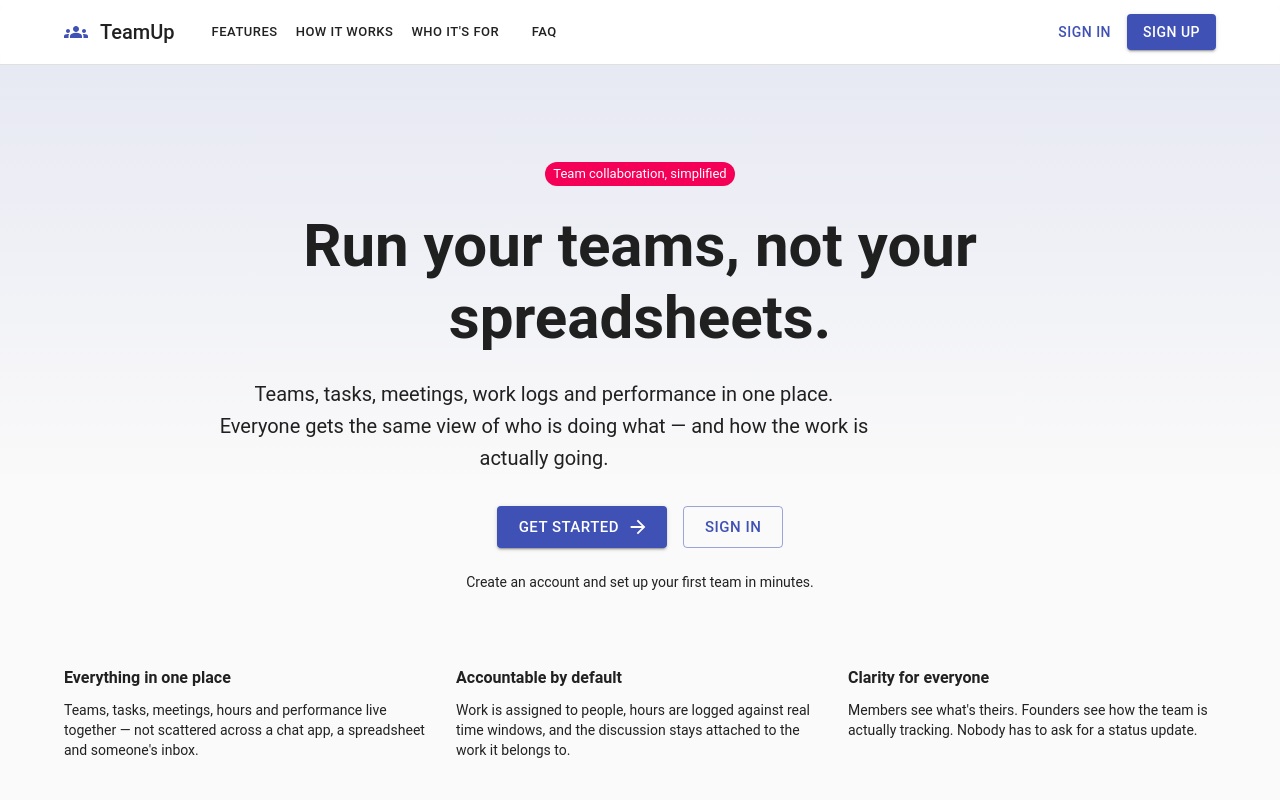
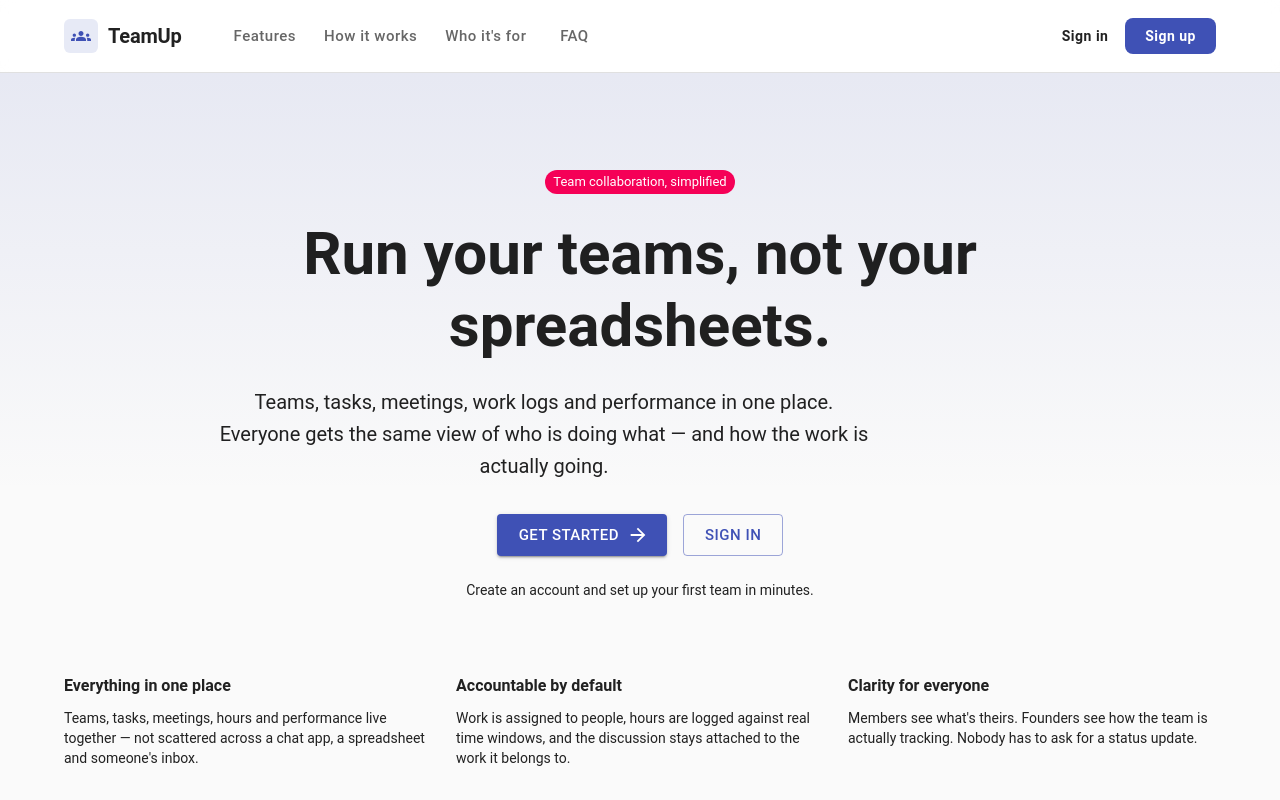
Before and after one commit to clickTwice26/team-mngt-frontend, a Next.js app: page / in a window 1280 px wide. Shown: the top 800 px of the page. Built offline with nearby package versions, Linux system fonts and the light colour scheme; no server answers; a web font is replaced by a local one; what @mui/material-nextjs would draw is missing.

Commit message:
feat: integrate Cloudflare Turnstile captcha for enhanced login security

```diff
--- a/src/app/page.tsx
+++ b/src/app/page.tsx
@@ -229,26 +229,57 @@ export default function Home() {
           borderColor: "divider",
         }}
       >
-        <Container maxWidth="lg" disableGutters>
-          <Toolbar>
-            <GroupsIcon color="primary" sx={{ mr: 1.5 }} />
-            <Typography
-              variant="h6"
+        <Container maxWidth="lg">
+          <Toolbar disableGutters sx={{ minHeight: { xs: 64, md: 72 } }}>
+            <Stack
+              direction="row"
+              spacing={1.25}
               component={Link}
               href="/"
-              noWrap
-              sx={{ color: "text.primary", textDecoration: "none" }}
+              sx={{ alignItems: "center", textDecoration: "none" }}
             >
-              TeamUp
-            </Typography>
+              <Box
+                sx={{
+                  display: "flex",
+                  alignItems: "center",
+                  justifyContent: "center",
+                  width: 34,
+                  height: 34,
+                  borderRadius: 1.5,
+                  color: "primary.main",
+                  bgcolor: (theme) => alpha(theme.palette.primary.main, 0.12),
+                }}
+              >
+                <GroupsIcon fontSize="small" />
+              </Box>
+              <Typography
+                variant="h6"
+                noWrap
+                sx={{ color: "text.primary", fontWeight: 700, letterSpacing: "-0.01em" }}
+              >
+                TeamUp
+              </Typography>
+            </Stack>
 
             <Stack
               direction="row"
-              spacing={1}
-              sx={{ flexGrow: 1, ml: 4, display: { xs: "none", md: "flex" } }}
+              spacing={0.5}
+              sx={{ flexGrow: 1, ml: 5, display: { xs: "none", md: "flex" } }}
             >
               {navLinks.map((link) => (
-                <Button key={link.href} href={link.href} color="inherit" size="small">
+                <Button
+                  key={link.href}
+                  href={link.href}
+                  disableRipple
+                  sx={{
+                    px: 1.5,
+                    color: "text.secondary",
+                    fontWeight: 500,
+                    textTransform: "none",
+                    fontSize: "0.9375rem",
+                    "&:hover": { color: "text.primary", bgcolor: "transparent" },
+                  }}
+                >
                   {link.label}
                 </Button>
               ))}
@@ -256,17 +287,38 @@ export default function Home() {
             <Box sx={{ flexGrow: 1, display: { xs: "block", md: "none" } }} />
 
             {loading ? (
-              <Skeleton variant="rounded" width={150} height={36} />
+              <Skeleton variant="rounded" width={150} height={38} />
             ) : isAuthenticated ? (
-              <Button variant="contained" component={Link} href="/dashboard">
+              <Button
+                variant="contained"
+                disableElevation
+                component={Link}
+                href="/dashboard"
+                sx={{ textTransform: "none", fontWeight: 600, borderRadius: 2, px: 2.5 }}
+              >
                 Go to dashboard
               </Button>
             ) : (
-              <Stack direction="row" spacing={1}>
-                <Button component={Link} href="/login">
+              <Stack direction="row" spacing={1} sx={{ alignItems: "center" }}>
+                <Button
+                  component={Link}
+                  href="/login"
+                  sx={{
+                    color: "text.primary",
+                    fontWeight: 600,
+                    textTransform: "none",
+                    "&:hover": { bgcolor: (theme) => alpha(theme.palette.text.primary, 0.06) },
+                  }}
+                >
                   Sign in
                 </Button>
-                <Button variant="contained" component={Link} href="/register">
+                <Button
+                  variant="contained"
+                  disableElevation
+                  component={Link}
+                  href="/register"
+                  sx={{ textTransform: "none", fontWeight: 600, borderRadius: 2, px: 2.5 }}
+                >
                   Sign up
                 </Button>
               </Stack>
--- a/src/config/env.ts
+++ b/src/config/env.ts
@@ -31,6 +31,13 @@ export const env = {
     projectId: process.env.NEXT_PUBLIC_FIREBASE_PROJECT_ID ?? "",
     appId: process.env.NEXT_PUBLIC_FIREBASE_APP_ID ?? "",
   },
+  /**
+   * Cloudflare Turnstile site key (Cloudflare dashboard > Turnstile). A public
+   * client identifier, safe to ship in the browser bundle — the paired secret
+   * key lives on the backend as TURNSTILE_SECRET_KEY. Empty disables the login
+   * captcha.
+   */
+  turnstileSiteKey: process.env.NEXT_PUBLIC_TURNSTILE_SITE_KEY ?? "",
 } as const;
 
 export const apiBaseUrl = `${env.apiUrl}/api/${env.apiVersion}`;
--- a/src/types/auth.ts
+++ b/src/types/auth.ts
@@ -83,4 +83,6 @@ export interface RegisterPayload {
 export interface LoginPayload {
   email: string;
   password: string;
+  /** Cloudflare Turnstile response token; omitted when the captcha is disabled. */
+  captcha_token?: string;
 }
```
Also changed, not shown: src/app/login/page.tsx (+23 -2 lines), src/components/turnstile-widget.tsx (added, +105 -0 lines), src/types/turnstile.d.ts (added, +24 -0 lines), 1 other file (tests, documents, lock files or other folders).
